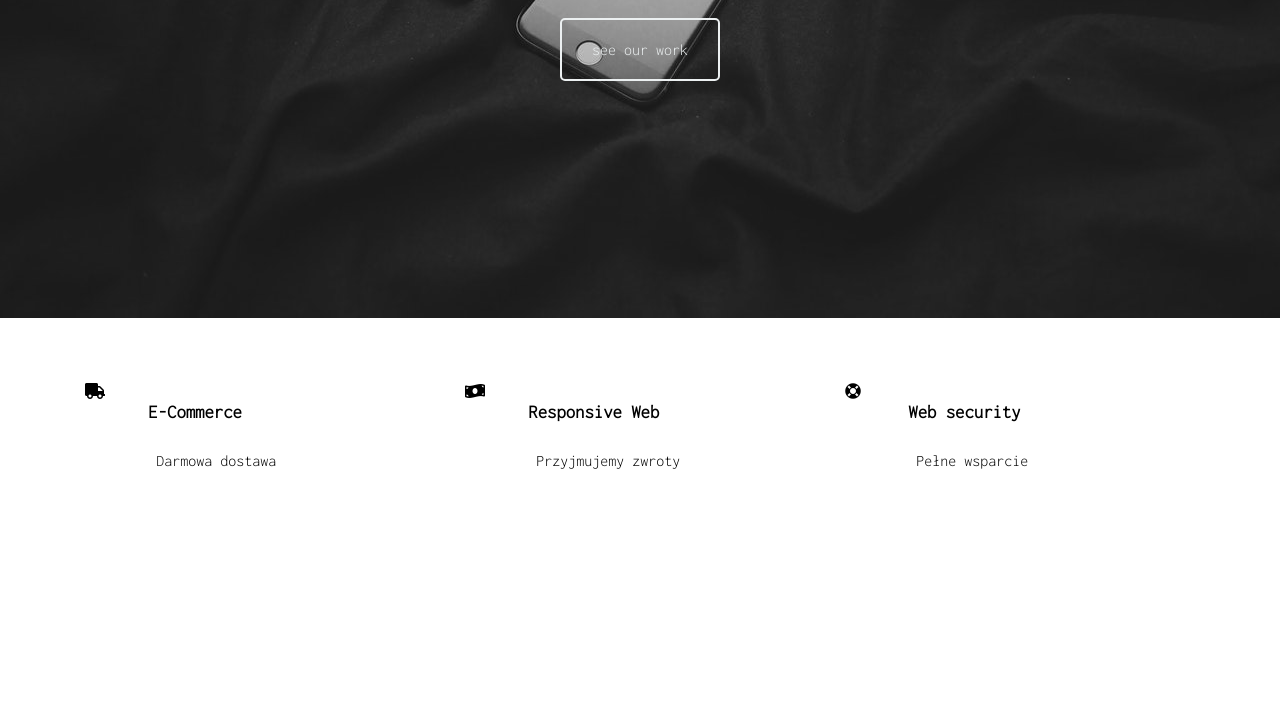
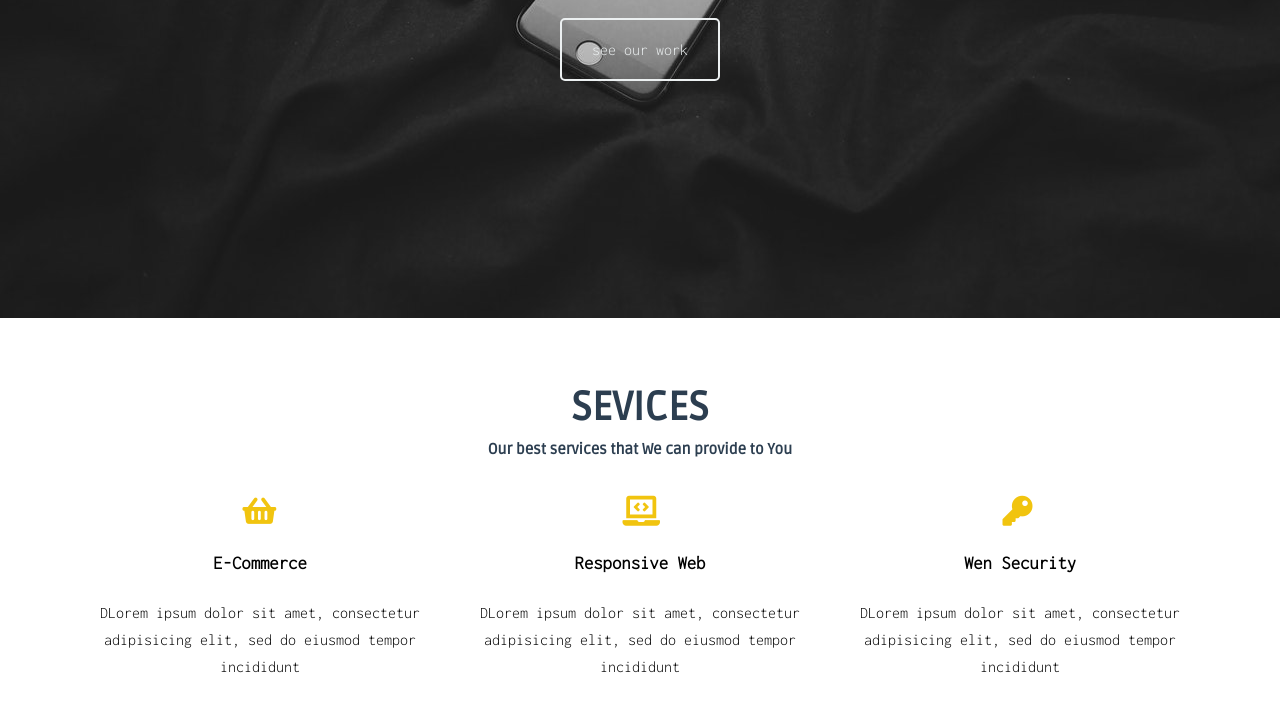
Before and after one commit to trojek71/projekt-3-6, a plain HTML site: page index.html in a window 1280 px wide. Shown: the part 482-1194 px from the top of the page. Before the commit the page ends 1016 px from the top, so only its background shows below. Drawn offline with Linux system fonts and the light colour scheme; a web font is replaced by a local one.

Commit message:
Finish services section

```diff
--- a/index.html
+++ b/index.html
@@ -7,6 +7,7 @@
         <link href="https://fonts.googleapis.com/css?family=Inconsolata:300" rel="stylesheet">
         <link href="https://fonts.googleapis.com/css?family=Pacifico" rel="stylesheet">
         <link href="https://fonts.googleapis.com/css?family=Charm|Libre+Barcode+128+Text|Pacifico" rel="stylesheet">
+        <link href="https://fonts.googleapis.com/css?family=Roboto+Slab|Ruda" rel="stylesheet">
         <link rel="stylesheet" href="./css/style.css">
         <link rel="stylesheet" href="./vendor/bootstrap-grid.css">
         <link rel="stylesheet" href="https://use.fontawesome.com/releases/v5.8.1/css/all.css" integrity="sha384-50oBUHEmvpQ+1lW4y57PTFmhCaXp0ML5d60M1M7uH2+nqUivzIebhndOJK28anvf" crossorigin="anonymous">
@@ -39,52 +40,42 @@
                 </div>
                 <div class="services">
                     <div class="container">
-                            <div class="row">
-                                    <div class="col-lg-4 col-m-12 ">
+                        <div class="service-title">
+                            <h1 class="page-title"><span class="hellow">SEVICES</span>
+                            <h2 class="page-subtitle">Our best services that We can provide to You</h2>
+                        </div>
+                        <div class="row">
+                                    <div class="col-lg-4 col-m-12 one">
+                                            <i class="fas fa-shopping-basket"></i>
                                         <div class="card p-3 md-3 ">
-
                                                 <div class="row">
-                                                    <div class="col-md-2 d-none d-md-block">
-                                                        <i class="fas fa-truck pt-4 pl-3"></i>
-                                                    </div>
-                                                    <div class="col-md-10">
-                                                        <div class="card-body">
+                                                        <div class="card-body e-commerce">
                                                             <h3>E-Commerce</h3>
-                                                            <a>Darmowa dostawa</a>
-                                                        </div>
+                                                            <p>DLorem ipsum dolor sit amet, consectetur adipisicing elit, sed do eiusmod tempor incididunt</p>
                                                     </div>
                                                 </div>
                                         </div>
                                     </div>
-                                    <div class="col-lg-4 col-m-12">
-                                        <div class="card p-3 md-3">
-                                            <div class="row">
-                                                    <div class="col-md-2 d-none d-md-block">
-                                                        <i class="fas fa-money-bill-wave pt-4 pl-3 "></i>
-                                                    </div>
-                                                    <div class="col-md-10">
-                                                        <div class="card-body">
+                                    <div class="col-lg-4 col-m-12 one">
+                                            <i class="fas fa-laptop-code"></i>
+                                        <div class="card p-3 md-3 ">
+                                                <div class="row">
+                                                        <div class="card-body e-commerce">
                                                             <h3>Responsive Web</h3>
-                                                            <a>Przyjmujemy zwroty</a>
-                                                        </div>
+                                                            <p>DLorem ipsum dolor sit amet, consectetur adipisicing elit, sed do eiusmod tempor incididunt</p>
                                                     </div>
                                                 </div>
                                         </div>
                                     </div>
-                                    <div class="col-lg-4 col-m-12 ">
-                                        <div class="card p-3 md-3">
-                                            <div class="row">
-                                                    <div class="col-md-2 d-none d-md-block">
-                                                        <i class="fas fa-life-ring pt-4 pl-3 "></i>
-                                                    </div>
-                                                    <div class="col-md-10">
-                                                        <div class="card-body">
-                                                            <h3>Web security</h3>
-                                                            <a>Pełne wsparcie</a>
-                                                        </div>
+                                    <div class="col-lg-4 col-m-12 one">
+                                            <i class="fas fa-key"></i>
+                                        <div class="card p-3 md-3 ">
+                                                <div class="row">
+                                                        <div class="card-body e-commerce">
+                                                            <h3>Wen Security</h3>
+                                                            <p>DLorem ipsum dolor sit amet, consectetur adipisicing elit, sed do eiusmod tempor incididunt</p>
                                                     </div>
                                                 </div>
-                                            </div>
                                         </div>
                                     </div>
                                 </div>
--- a/sass/style.scss
+++ b/sass/style.scss
@@ -134,6 +134,45 @@ font-family: $font-text;
 
 
 /*SERWICES*/
+
 .services{
     padding:60px;
+    height:600px;
 }
+.service-title{
+    margin-left:0;
+    margin-top: 0;
+    margin-bottom:35px;
+    text-align: center;
+    color:#2c3e50;
+    line-height: 1.5;
+}
+.service-title .page-title{
+    font-size:40px;
+    font-family: 'Ruda', Sans-Serif;
+}
+
+.service-title .page-subtitle{
+    font-size:15px;
+    font-family: 'Ruda', Sans-Serif;
+}
+.fa-shopping-basket, .fa-laptop-code, .fa-key{
+    color: #f1c40f;
+    font-size:30px;
+    margin-left:45%;
+
+}
+
+
+.card-body{
+    margin-left:5%;
+    margin-right:5%;
+}
+.card-body .h2{
+    margin-left:5%;
+    margin-right:5%;
+    text-align: center;
+}
+.e-commerce {
+    text-align: center;
+}
```
Also changed, not shown: css/style.css, 1 other file.
